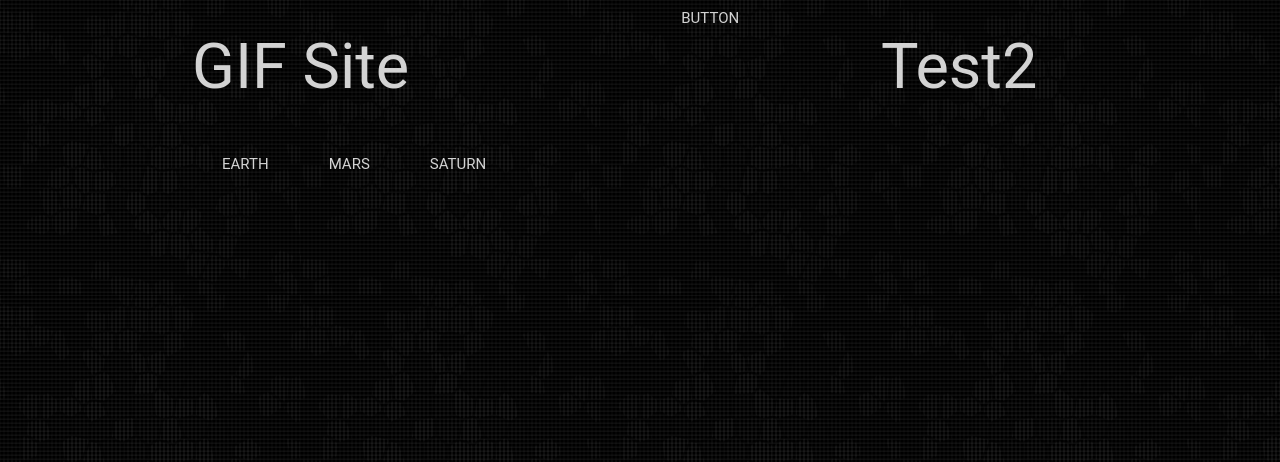
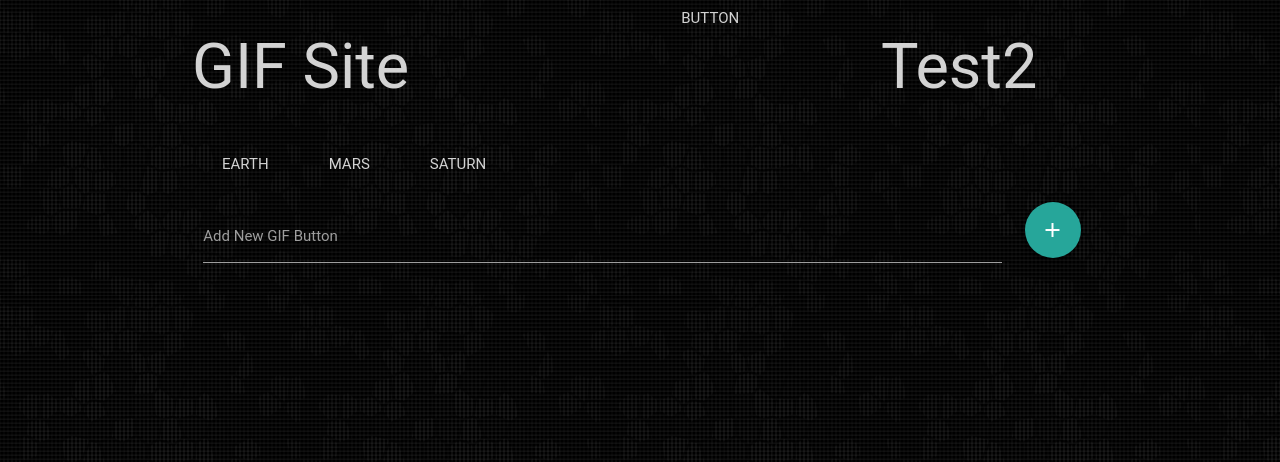
Before and after one commit to aldo-sanchez/API-Intro-HW, a PHP site: page / in a window 1280 px wide. Shown: the top 462 px of the page. Run offline with PHP 8.4, Linux system fonts and the light colour scheme; some libraries are stand-ins or nearby versions; some web fonts are replaced.

Commit message:
:construction: Added form

```diff
--- a/assets/css/style.css
+++ b/assets/css/style.css
@@ -8,6 +8,11 @@ body{
 .btn-flat{
   color: lightgray;
 }
+
+/*#submitButton{
+  margin-top: 90px;
+}*/
+
 .waves-effect.waves-mine .waves-ripple {
      /* The alpha value allows the text and background color
      of the button to still show through. */
--- a/index.html
+++ b/index.html
@@ -15,6 +15,8 @@
 
     <link rel="stylesheet" type="text/css" href="assets/css/style.css">
 
+<script src="https://use.fontawesome.com/7fa3cf30ae.js"></script>
+<link href="https://fonts.googleapis.com/icon?family=Material+Icons" rel="stylesheet">
 
   </head>
   <body>
@@ -34,6 +36,20 @@
       <div class="row" id="buttonsRow">
         <div class="col m12" id="buttonsCol">
         </div>
+      </div>
+
+      <div class="row">
+        <form class="col m12">
+          <div class="input-field col m11">
+           <input id="addNew" type="text" class="validate">
+           <label for="addNew">Add New GIF Button</label>
+
+          </div>
+          <div class="col m1" id="submitButton">
+           <button class="btn-floating btn-large waves-effect waves-light" type="submit" name="action"><i class="material-icons">add</i></button>
+          </div>
+        </form>
+
       </div>
 
       <!--<div class="row">
```
